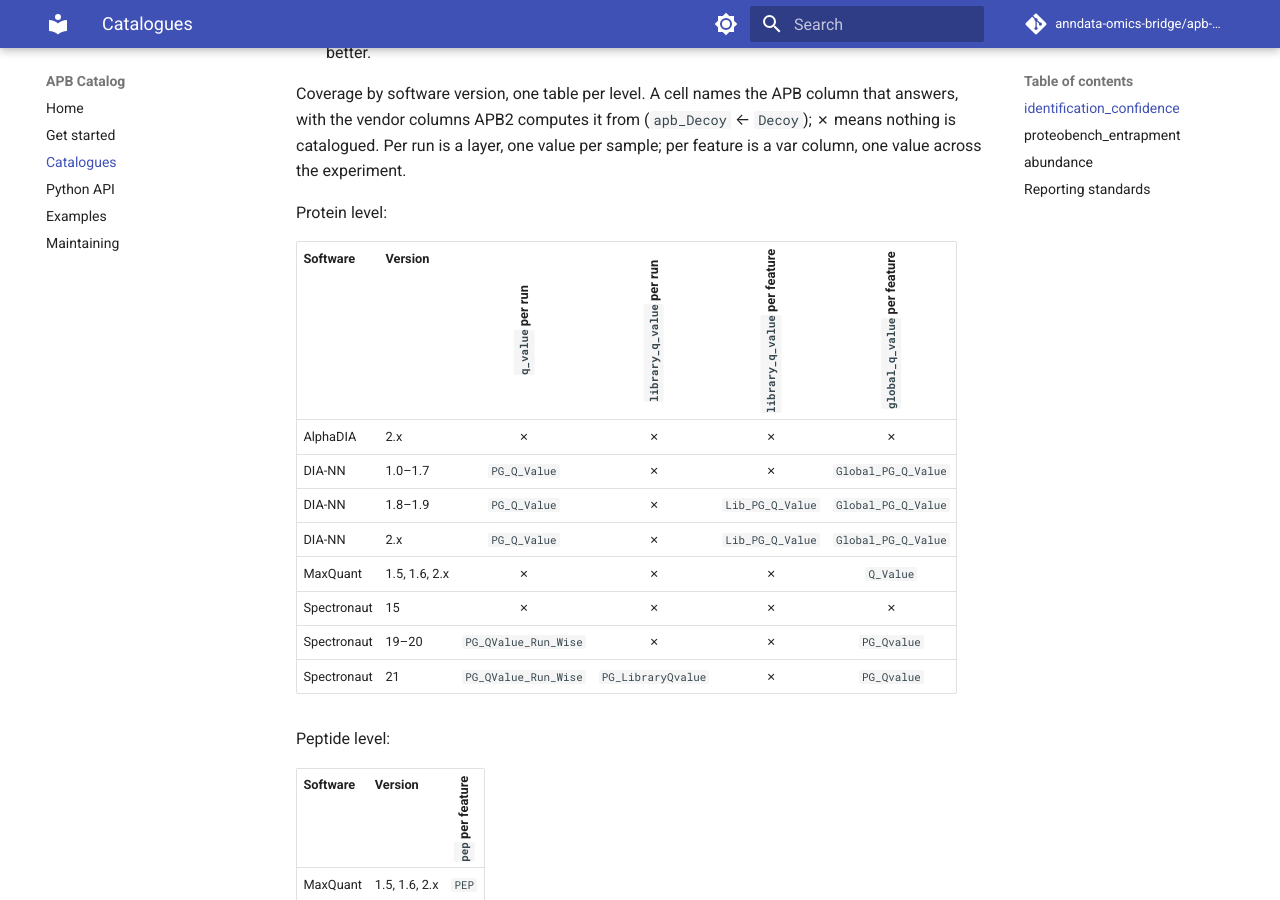
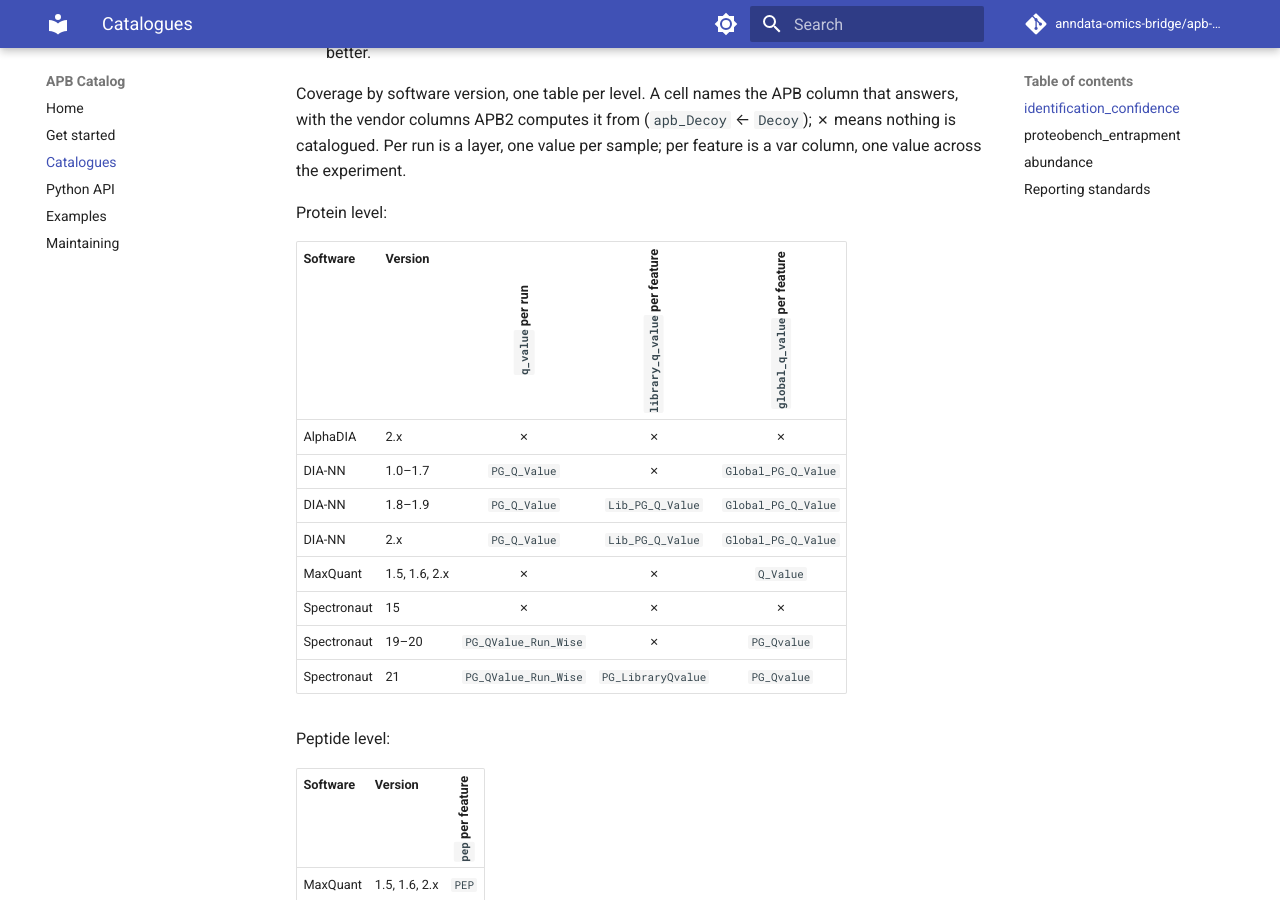
Before and after one commit to anndata-omics-bridge/apb-catalog, an MkDocs documentation site: the page built from docs/catalogues.md, in a window 1280 px wide and 900 px high, scrolled down 773 px. Built offline with MkDocs 1.6.1 and Material for MkDocs 9.7.7, drawn with Linux system fonts in a browser that asks for light colours; comment, search, counter and statistics services are not loaded; some of the changed text lies outside the part shown.

Commit message:
feat: Spectronaut library q-values are catalogued in var
apb2 now stores spectronaut.protein.PG_LibraryQvalue and
spectronaut.v21.ion.EG_LibraryQvalue as var columns. No tool reports a
library q-value per run any more, so the coverage table drops that column.

```diff
--- a/docs/catalogues.md
+++ b/docs/catalogues.md
@@ -21,16 +21,16 @@
 
 <div class="coverage-matrix" markdown>
 
-| Software | Version | `q_value` per run | `library_q_value` per run | `library_q_value` per feature | `global_q_value` per feature |
-| --- | --- | :-: | :-: | :-: | :-: |
-| AlphaDIA | 2.x | ✗ | ✗ | ✗ | ✗ |
-| DIA-NN | 1.0–1.7 | `PG_Q_Value` | ✗ | ✗ | `Global_PG_Q_Value` |
-| DIA-NN | 1.8–1.9 | `PG_Q_Value` | ✗ | `Lib_PG_Q_Value` | `Global_PG_Q_Value` |
-| DIA-NN | 2.x | `PG_Q_Value` | ✗ | `Lib_PG_Q_Value` | `Global_PG_Q_Value` |
-| MaxQuant | 1.5, 1.6, 2.x | ✗ | ✗ | ✗ | `Q_Value` |
-| Spectronaut | 15 | ✗ | ✗ | ✗ | ✗ |
-| Spectronaut | 19–20 | `PG_QValue_Run_Wise` | ✗ | ✗ | `PG_Qvalue` |
-| Spectronaut | 21 | `PG_QValue_Run_Wise` | `PG_LibraryQvalue` | ✗ | `PG_Qvalue` |
+| Software | Version | `q_value` per run | `library_q_value` per feature | `global_q_value` per feature |
+| --- | --- | :-: | :-: | :-: |
+| AlphaDIA | 2.x | ✗ | ✗ | ✗ |
+| DIA-NN | 1.0–1.7 | `PG_Q_Value` | ✗ | `Global_PG_Q_Value` |
+| DIA-NN | 1.8–1.9 | `PG_Q_Value` | `Lib_PG_Q_Value` | `Global_PG_Q_Value` |
+| DIA-NN | 2.x | `PG_Q_Value` | `Lib_PG_Q_Value` | `Global_PG_Q_Value` |
+| MaxQuant | 1.5, 1.6, 2.x | ✗ | ✗ | `Q_Value` |
+| Spectronaut | 15 | ✗ | ✗ | ✗ |
+| Spectronaut | 19–20 | `PG_QValue_Run_Wise` | ✗ | `PG_Qvalue` |
+| Spectronaut | 21 | `PG_QValue_Run_Wise` | `PG_LibraryQvalue` | `PG_Qvalue` |
 
 </div>
 
@@ -140,17 +140,17 @@
 
 <div class="coverage-matrix" markdown>
 
-| Software | Version | `q_value` per run | `library_q_value` per run | `library_q_value` per feature | `global_q_value` per feature |
-| --- | --- | :-: | :-: | :-: | :-: |
-| AlphaDIA | 1.10 | ✗ | ✗ | ✗ | ✗ |
-| AlphaDIA | 1.12 | `QValue` | ✗ | ✗ | ✗ |
-| AlphaDIA | 2.x | `QValue` | ✗ | ✗ | ✗ |
-| DIA-NN | 1.0–1.7 | `Q_Value` | ✗ | `Lib_Q_Value` | `Global_Q_Value` |
-| DIA-NN | 1.8–1.9 | `Q_Value` | ✗ | `Lib_Q_Value` | `Global_Q_Value` |
-| DIA-NN | 2.x | `Q_Value` | ✗ | `Lib_Q_Value` | `Global_Q_Value` |
-| Spectronaut | 15 | `EG_Qvalue` | ✗ | ✗ | ✗ |
-| Spectronaut | 19–20 | `EG_Qvalue` | ✗ | ✗ | ✗ |
-| Spectronaut | 21 | `EG_Qvalue` | `EG_LibraryQvalue` | ✗ | ✗ |
+| Software | Version | `q_value` per run | `library_q_value` per feature | `global_q_value` per feature |
+| --- | --- | :-: | :-: | :-: |
+| AlphaDIA | 1.10 | ✗ | ✗ | ✗ |
+| AlphaDIA | 1.12 | `QValue` | ✗ | ✗ |
+| AlphaDIA | 2.x | `QValue` | ✗ | ✗ |
+| DIA-NN | 1.0–1.7 | `Q_Value` | `Lib_Q_Value` | `Global_Q_Value` |
+| DIA-NN | 1.8–1.9 | `Q_Value` | `Lib_Q_Value` | `Global_Q_Value` |
+| DIA-NN | 2.x | `Q_Value` | `Lib_Q_Value` | `Global_Q_Value` |
+| Spectronaut | 15 | `EG_Qvalue` | ✗ | ✗ |
+| Spectronaut | 19–20 | `EG_Qvalue` | ✗ | ✗ |
+| Spectronaut | 21 | `EG_Qvalue` | `EG_LibraryQvalue` | ✗ |
 
 </div>
 
```
Also changed, not shown: other parts of docs/catalogues.md (+2 -2 lines), 2 other files.
